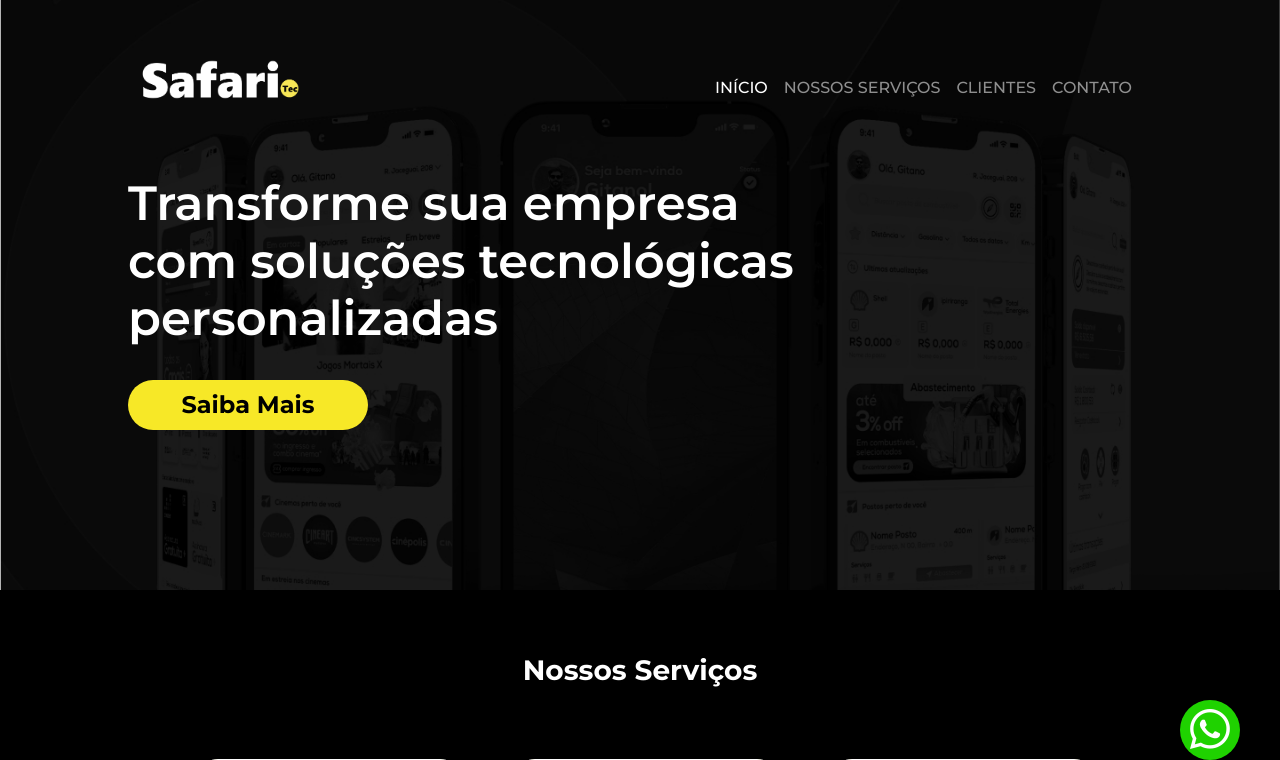
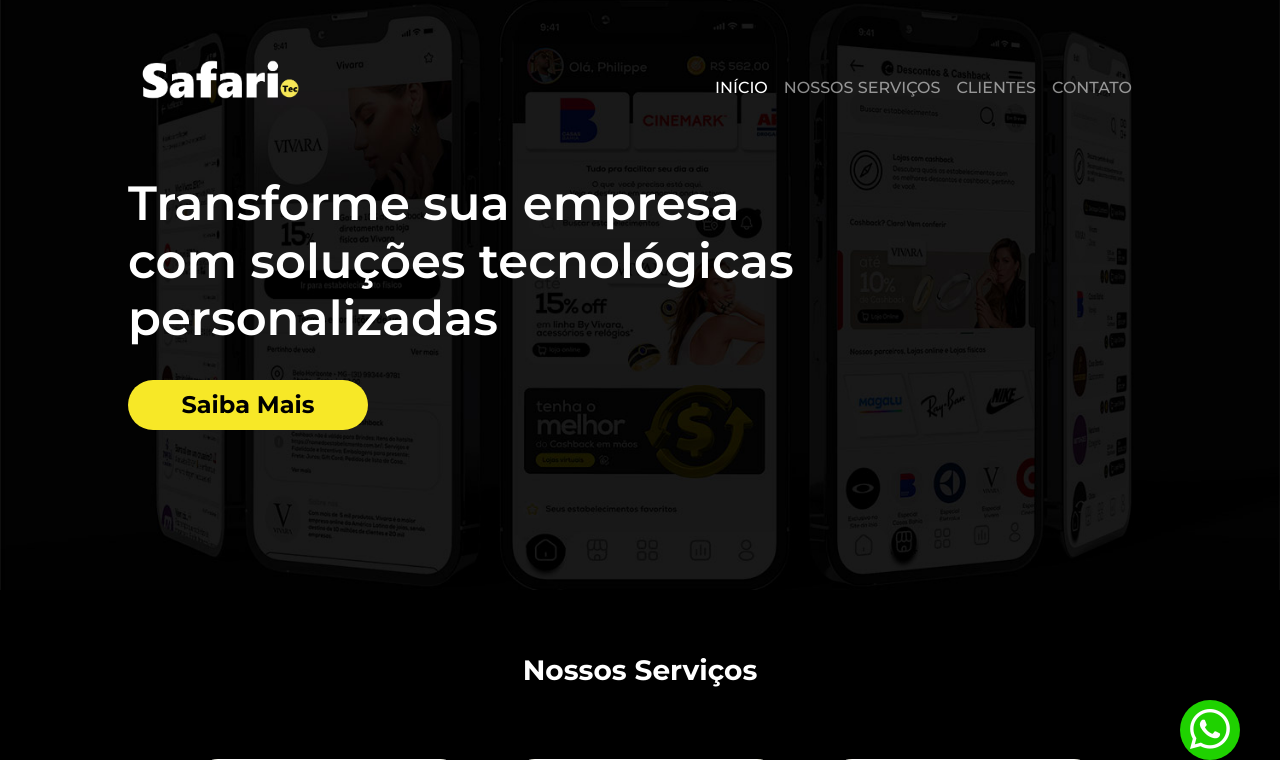
Before and after one commit to marceloaaguilar/safaritech, a PHP site: page / in a window 1280 px wide. Shown: the top 760 px of the page. Run offline with PHP 8.4, Linux system fonts and the light colour scheme; some web fonts are replaced.

Commit message:
Changing Home Image

```diff
--- a/style.css
+++ b/style.css
@@ -23,7 +23,7 @@ a:hover {
 
 
 .inicial-screen{
-    background-image:url("images/home1.jpg");
+    background-image:url("images/Wallpaper_Stations_Modulos_Safari.jpg");
     background-position: center; /* Center the image */
     background-size: cover;
     padding: 3rem 8rem 10rem 8rem;
```
Also changed, not shown: images/Wallpaper_Stations_Modulos_Safari.jpg (added), images/home1.jpg (deleted).
